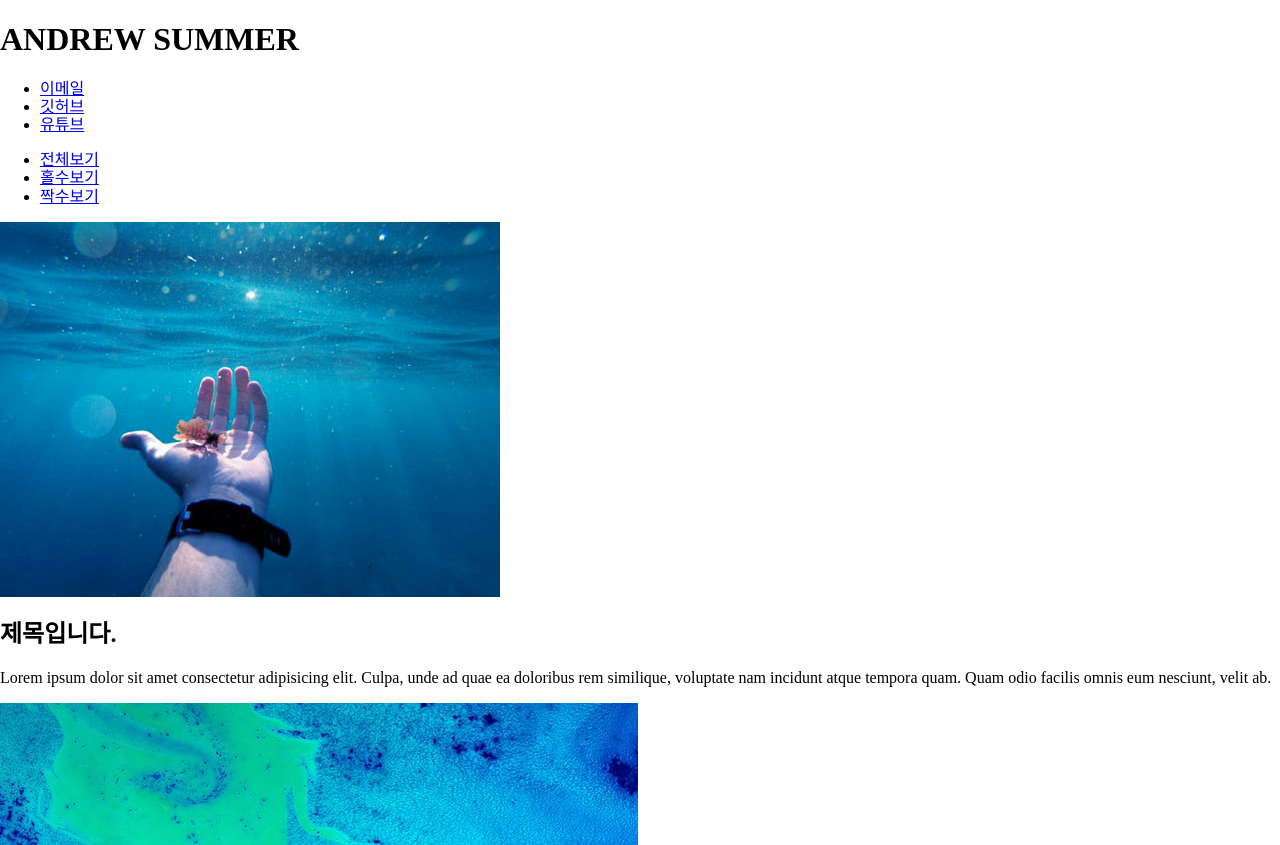
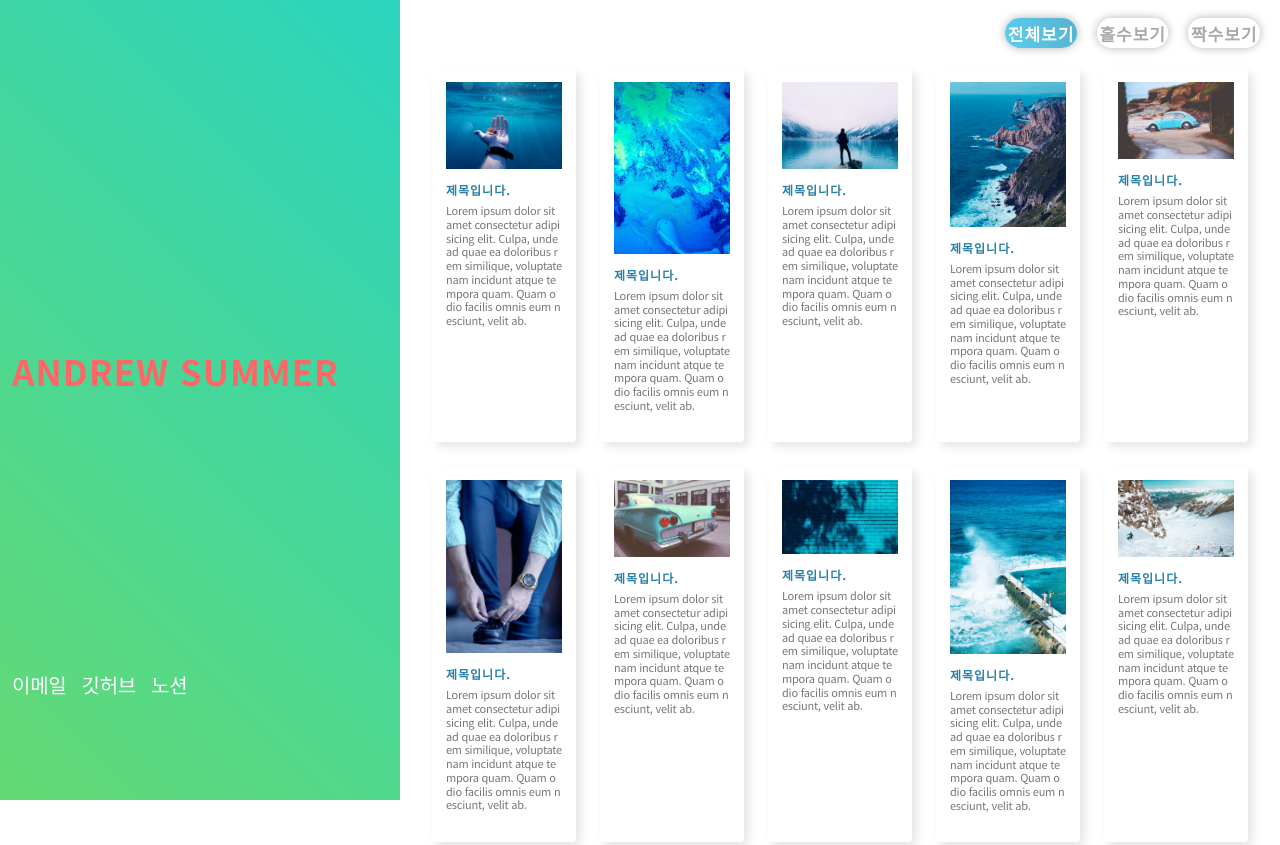
Before and after one commit to Eden-sth/responsive-page-sample, a plain HTML site: page index.html in a window 1280 px wide. Shown: the top 845 px of the page. Drawn offline with Linux system fonts and the light colour scheme.

Commit message:
자바스크립트 업데이트

```diff
--- /dev/null
+++ b/css/global.css
@@ -0,0 +1,36 @@
+@charset "utf-8";
+@import url("https://fonts.googleapis.com/css2?family=Noto+Sans+KR:wght@100..900&display=swap");
+
+* {
+  margin: 0;
+  padding: 0;
+  box-sizing: border-box;
+}
+html,
+body {
+  font-family: "Noto Sans KR", sans-serif;
+  font-optical-sizing: auto;
+  font-weight: 400;
+  font-style: normal;
+  font-size: 10px;
+  line-height: 1.5;
+  letter-spacing: -0.23px;
+  text-size-adjust: 100%;
+  word-break: break-all;
+  color: #000;
+  background-color: #fff;
+  overflow-x: hidden;
+}
+ul,
+ol,
+li {
+  list-style: none;
+}
+a {
+  text-decoration: none;
+  color: 0;
+}
+img {
+  border: 0;
+  vertical-align: middle;
+}
--- /dev/null
+++ b/css/header/header.css
@@ -0,0 +1,51 @@
+.header {
+  position: fixed;
+  padding-left: 12px;
+  left: 0;
+  top: 0;
+  width: 400px;
+  height: 100%;
+  background: linear-gradient(45deg, #56d667ea, #2bd4be);
+}
+
+.header h1 {
+  font-size: 3.5rem;
+  line-height: 1;
+  color: #0c6;
+  letter-spacing: 1px;
+  position: absolute;
+  top: 50%;
+  transform: translateY(-200%);
+  text-align: center;
+  animation: textColor 1s linear infinite;
+}
+@keyframes textColor {
+  0% {
+    color: #f66;
+  }
+  25% {
+    color: #fc2;
+  }
+  50% {
+    color: #0bd;
+  }
+  75% {
+    color: #0c6;
+  }
+  100% {
+    color: #f66;
+  }
+}
+
+.header ul {
+  position: absolute;
+  bottom: 100px;
+  display: flex;
+  justify-content: center;
+  align-items: center;
+  gap: 1.5rem;
+}
+.header ul li a {
+  font-size: 2rem;
+  color: #fff;
+}
--- /dev/null
+++ b/css/main/main.css
@@ -0,0 +1,76 @@
+@charset "utf-8";
+
+.main {
+  position: relative;
+  margin-left: 400px;
+  padding: 20px;
+}
+
+.main ul {
+  position: relative;
+  width: 100%;
+  margin-bottom: 10px;
+  display: flex;
+  justify-content: flex-end;
+  align-items: center;
+  gap: 20px;
+}
+
+.main > ul > li > a {
+  width: 100px;
+  height: 26px;
+  font-weight: bold;
+  font-size: 0.9rem;
+  font-size: 17px;
+  color: #aaa;
+  letter-spacing: 1px;
+  line-height: 26px;
+  text-align: center;
+  border-radius: 2rem;
+  box-shadow: 0 0 10px rgba(0, 0, 0, 0.3);
+  padding: 2.5px;
+  background-color: #fff;
+}
+.main > ul > li.on > a {
+  color: #fff;
+  background: linear-gradient(70deg, #5acef1, #56b2ce);
+}
+
+.section {
+  position: relative;
+  width: 100%;
+  display: flex;
+  flex-wrap: wrap;
+}
+
+.section article {
+  position: relative;
+  width: 20%;
+  padding: 1.2rem;
+}
+.section article div {
+  position: relative;
+  width: 100%;
+  height: 100%;
+  background-color: #fff;
+  border-radius: 0.4rem;
+  box-shadow: 5px 5px 10px rgba(0, 0, 0, 0.1);
+  padding: 1.4rem;
+}
+.section article div img {
+  width: 100%;
+}
+.section article div h2 {
+  margin: 1.5rem 0 0.8rem 0;
+  font-weight: bold;
+  font-size: 1.2rem;
+  line-height: 1;
+  letter-spacing: 1px;
+  color: #2980a8;
+}
+.section article div p {
+  font-size: 1.1rem;
+  line-height: 1.25;
+  color: #777;
+  margin-bottom: 1.5rem;
+}
--- a/index.html
+++ b/index.html
@@ -5,20 +5,23 @@
     <meta name="viewport" content="width=device-width, initial-scale=1.0" />
     <title>반응형 웹페이지 실습 스터디</title>
     <link rel="stylesheet" href="css/normalize.css" />
-    <script src="js/script.js"></script>
+    <link rel="stylesheet" href="css/global.css" />
+    <link rel="stylesheet" href="css/header/header.css" />
+    <link rel="stylesheet" href="css/main/main.css" />
+    <script src="js/script.js" defer></script>
   </head>
   <body>
     <header class="header">
       <h1>ANDREW SUMMER</h1>
       <ul>
         <li>
-          <a href="#">이메일</a>
+          <a href="wse6213@gmail.com">이메일</a>
         </li>
         <li>
-          <a href="#">깃허브</a>
+          <a href="https://github.com/Eden-sth">깃허브</a>
         </li>
         <li>
-          <a href="#">유튜브</a>
+          <a href="#">노션</a>
         </li>
       </ul>
     </header>
--- a/js/script.js
+++ b/js/script.js
@@ -0,0 +1,17 @@
+// 헤더 애니메이션 추가
+
+const header = document.querySelector(".header h1");
+
+const keyframes = {
+  opacity: [0, 1],
+  translate: [`0 100px`, 0],
+};
+
+const options = {
+  duration: 500,
+  easing: "ease-in",
+  //   direction: "normal",
+  //   iteration: Infinity,
+};
+
+header.animate(keyframes, options);
```
